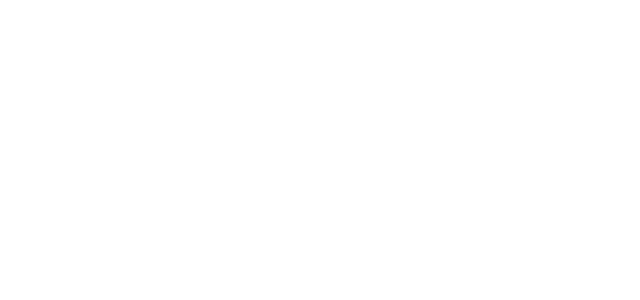
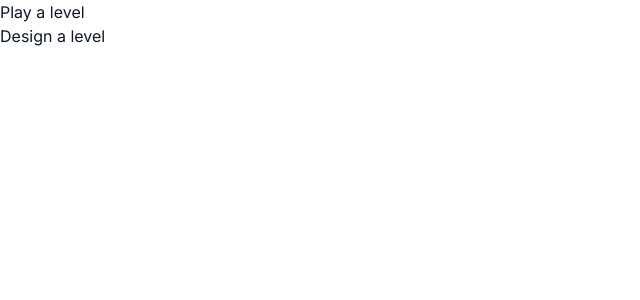
Before and after one commit to mslack42/TM43, a Next.js app: page / in a window 1280 px wide. Shown: the top 300 px of the page, without its empty margins (0-640 px from the left). Built offline with nearby package versions, Linux system fonts and the light colour scheme.

Commit message:
title screen, movement sync

```diff
--- a/src/app/page.tsx
+++ b/src/app/page.tsx
@@ -1,3 +1,10 @@
+import Link from 'next/link'
+
 export default function Home() {
-  return <></>
+  return (
+    <div className='flex flex-col'>
+      <Link href='/level'>Play a level</Link>
+      <Link href='/designer'>Design a level</Link>
+    </div>
+  )
 }
--- a/src/components/player/context/GameplayStateReducer.tsx
+++ b/src/components/player/context/GameplayStateReducer.tsx
@@ -156,6 +156,9 @@ function tick(state: GameplayState): GameplayState {
   return newState
 }
 function playermove(state: GameplayState, direction: Direction): GameplayState {
+  if (state.objects.some(x => x.objectState !== 'Stopped')) {
+    return state
+  }
   let newState: GameplayState = {
     ...state,
     objects: state.objects.map(obj => {
```
